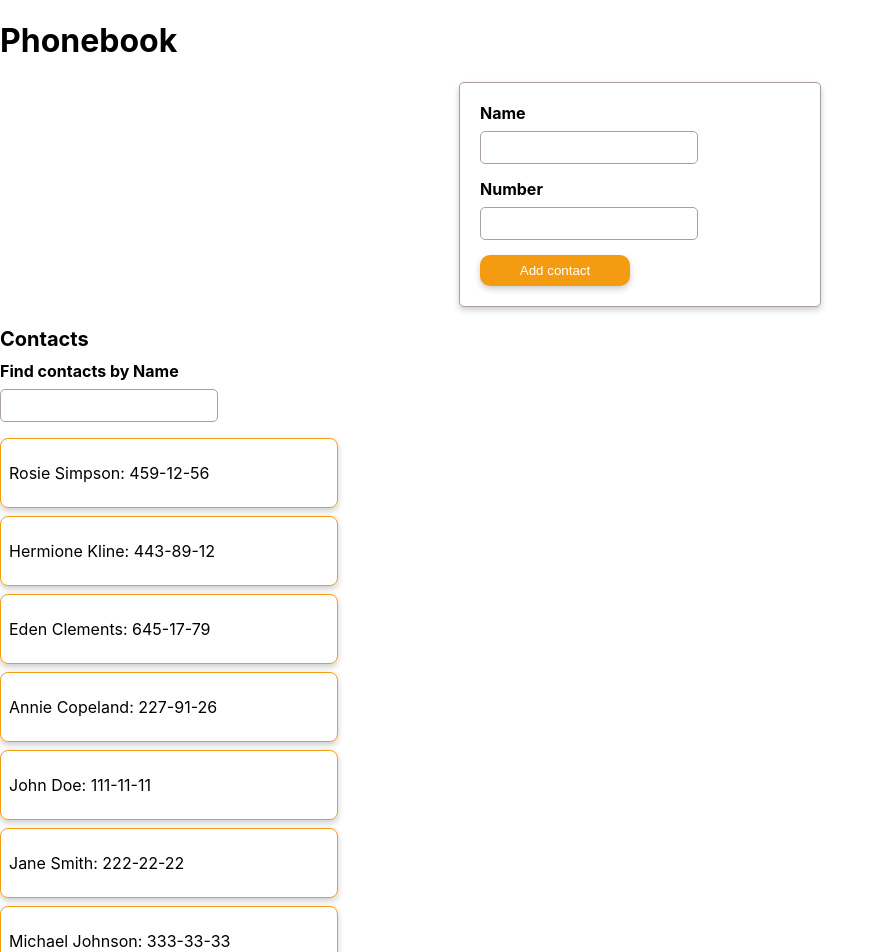
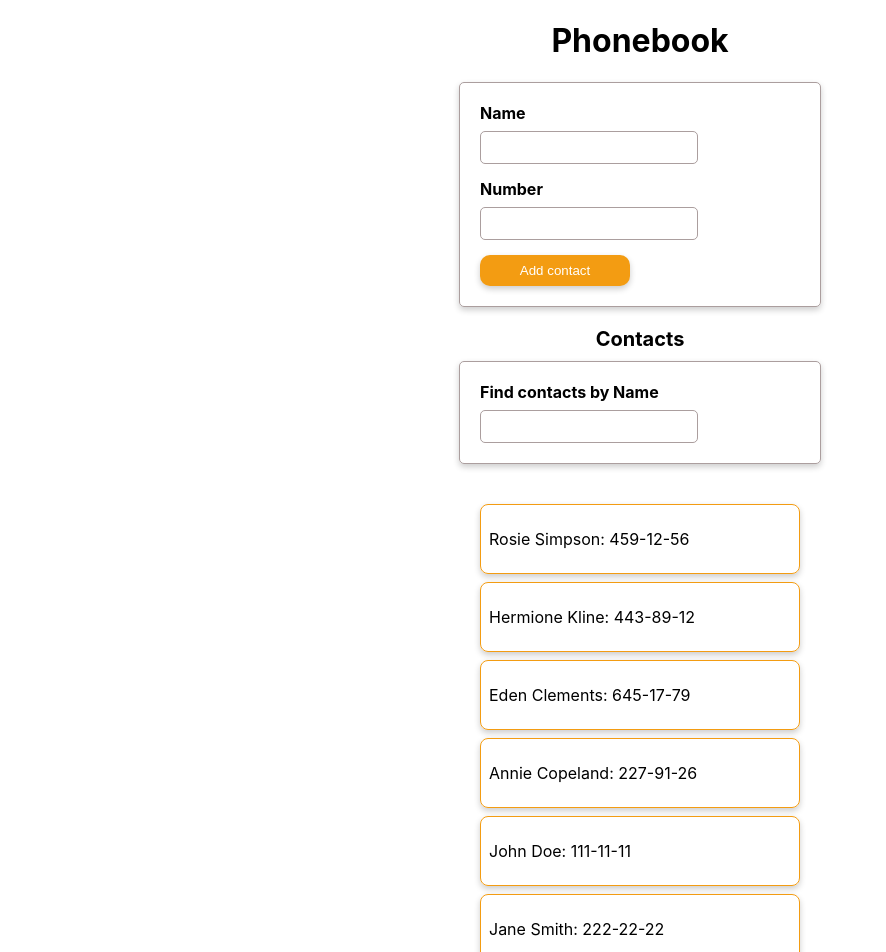
Before and after one commit to PavloGPS/goit-react-hw-02-phonebook, a React (Create React App) app: page / in a window 1280 px wide. Shown: the top 952 px of the page, without its empty margins (0-886 px from the left). Built offline with nearby package versions, Linux system fonts and the light colour scheme.

Commit message:
5-th step adds same name check

```diff
--- a/src/components/App.jsx
+++ b/src/components/App.jsx
@@ -37,6 +37,14 @@ export class App extends Component {
     number: '',
   };
   addContact = newContact => {
+    const nameIsAlreadyInContacts = this.state.contacts.some(
+      contact => newContact.name.toLowerCase() === contact.name.toLowerCase()
+    );
+
+    if (nameIsAlreadyInContacts) {
+      alert(`${newContact.name} is already in contacts.`);
+      return;
+    }
     this.setState(prevState => ({
       contacts: [newContact, ...prevState.contacts],
     }));
@@ -48,7 +56,6 @@ export class App extends Component {
 
   getFilteredContacts = () => {
     const { filter, contacts } = this.state;
-    // const normalizedFilter = filter.toLocaleLowerCase();
     return contacts.filter(contact =>
       contact.name.toLocaleLowerCase().includes(filter)
     );
@@ -60,9 +67,8 @@ export class App extends Component {
 
     return (
       <>
-        <h1>Phonebook</h1>
+        <h1 style={{ textAlign: 'center' }}>Phonebook</h1>
         <CreateContactForm onCreateContact={this.addContact} />
-
         <Section title="Contacts">
           <Filter value={filter} onChangeFilterValue={this.setFilter} />
           <ContactsList contacts={filteredContacts} />
--- a/src/components/ContactsList/ContactsList.module.css
+++ b/src/components/ContactsList/ContactsList.module.css
@@ -1,6 +1,20 @@
 .contactsList {
-  padding: 0;
+  /* margin: 20px auto;
+  justify-content: center;
+  text-align: center;
+  padding: 20;
   display: flex;
   flex-direction: column;
+  gap: 8px; */
+  margin: 0 auto 20px;
+  max-width: 320px;
+  display: flex;
+  justify-content: center;
+  /* align-items: flex-start; */
   gap: 8px;
+  flex-direction: column;
+  /* border: 1px solid #ab9e9e; */
+  border-radius: 5px;
+  padding: 20px;
+  /* box-shadow: 0 3px 6px rgba(0, 0, 0, 0.2); */
 }
--- a/src/components/CreateContactForm/CreateContactForm.jsx
+++ b/src/components/CreateContactForm/CreateContactForm.jsx
@@ -22,10 +22,11 @@ class CreateContactForm extends Component {
 
   handleCreateContact = e => {
     e.preventDefault();
+    const { name, number } = this.state;
     const newContact = {
       id: nanoid(),
-      name: this.state.name.trim(),
-      number: this.state.number.trim(),
+      name: name.trim(),
+      number: number.trim(),
     };
     this.props.onCreateContact(newContact);
     this.setState({ name: '', number: '' });
--- a/src/components/Filter/Filter.module.css
+++ b/src/components/Filter/Filter.module.css
@@ -1,4 +1,14 @@
 .filterLabel {
+  margin: 0 auto 20px;
+  max-width: 320px;
+
+  justify-content: center;
+  align-items: flex-start;
+
+  border: 1px solid #ab9e9e;
+  border-radius: 5px;
+  padding: 20px;
+  box-shadow: 0 3px 6px rgba(0, 0, 0, 0.2);
   display: flex;
   gap: 8px;
   flex-direction: column;
--- a/src/components/Section/Section.module.css
+++ b/src/components/Section/Section.module.css
@@ -1,5 +1,9 @@
+.section {
+  margin: 20px auto;
+}
 .sectionTitle {
   font-size: 20px;
   font-weight: bold;
   margin-bottom: 10px;
+  text-align: center;
 }
```
